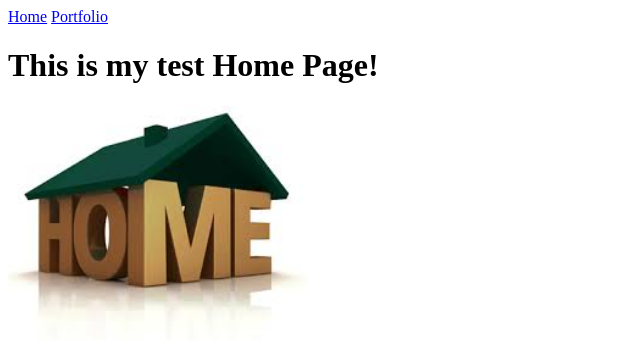
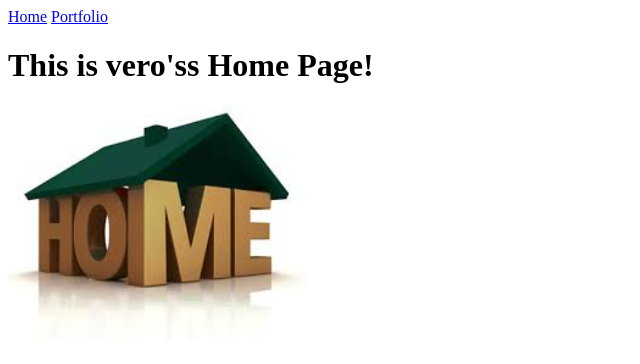
Before and after one commit to vero8159/vero8159, a plain HTML site: page my_website/index.html in a window 1280 px wide. Shown: the whole page, without its empty margins (0-640 px from the left). Drawn offline with Linux system fonts and the light colour scheme.

Commit message:
changed the heading

```diff
--- a/my_website/index.html
+++ b/my_website/index.html
@@ -7,7 +7,7 @@
   <body>
     <a href="index.html">Home</a>
     <a href="portfolio.html">Portfolio</a>
-    <h1>This is my test Home Page!</h1>
+    <h1>This is vero'ss Home Page!</h1>
     <img src="images/home.jpg" height="250">
   </body>
 </html>
```
